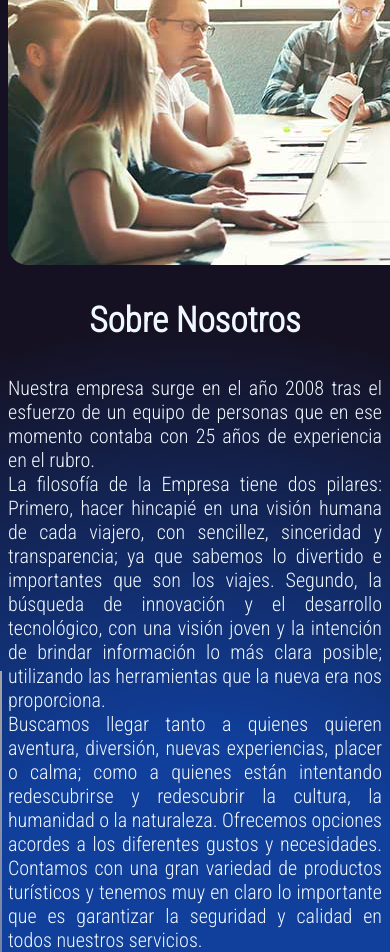
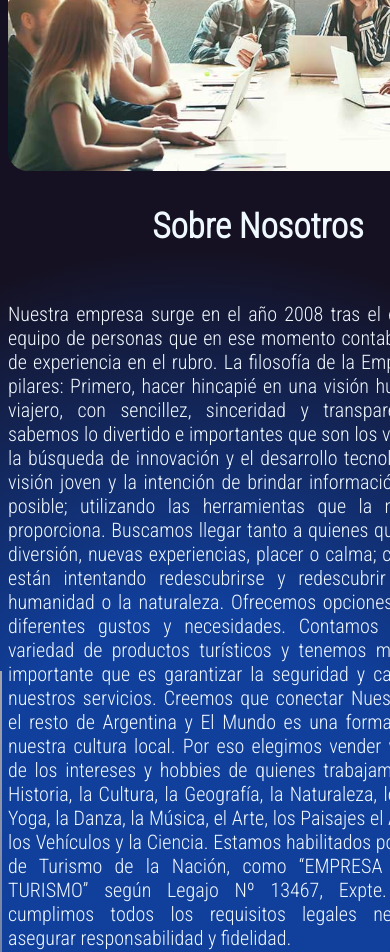
Before and after one commit to Miliano22/VisitArgentina, a plain HTML site: page pages/nosotros.html in a window 390 px wide. Shown: the part 173-1125 px from the top of the page. Drawn offline with Linux system fonts and the light colour scheme.

Commit message:
adaptacio na diferentes pantallas

```diff
--- a/css/main.css
+++ b/css/main.css
@@ -62,7 +62,6 @@ header {
 }
 
 /* Estilos generales */
-
 a{
   font-size: 20px;
   color: aliceblue;
@@ -84,7 +83,6 @@ h3{
 body{
     background: rgb(16,63,156);
     background: radial-gradient(circle, rgba(16,63,156,1) 22%, rgba(21,17,34,1) 57%);
-
     font-family: 'Roboto Condensed', sans-serif;
 }
 
@@ -97,6 +95,10 @@ body{
     color: aliceblue;
     font-size: 20px;
     text-align: justify;
+    display: flex;
+    justify-content: center;
+    align-items: center;
+    flex-direction: column;
 }
 
 /* Animaciones*/
@@ -127,6 +129,7 @@ body{
   height: 2px;
   background: linear-gradient(270deg, transparent,#a7a4a8);
 }
+
 .btn-neon:hover #span3{
   right: 100%;
   transition: 1s;
@@ -280,7 +283,10 @@ footer{
     grid-column-start: span 2;
 }
 
+/* Responsive */
 @media (min-width:768px){
+
+
   .gallery-container{
     grid-template-columns: repeat(4, 1fr);
     }
@@ -329,3 +335,16 @@ footer{
     grid-column-start: span 2;
   }
 }
+
+
+@media screen and (max-width: 1100px) {
+  .portada img{
+    width: 500px;
+  }
+  .texto{
+    width: 500px;
+  }
+.container{
+  width: 300px;
+}
+}
--- a/pages/nosotros.html
+++ b/pages/nosotros.html
@@ -50,15 +50,17 @@
             <img src="../img/nosotros.jpg" alt="Imagen de nosotros">
         </div>
         <h3>Sobre Nosotros</h3>
-        Nuestra empresa surge en el año 2008 tras el esfuerzo de un equipo de personas que en ese momento contaba con 25 años de experiencia en el rubro.
-        <br>La filosofía de la Empresa tiene dos pilares:
-        Primero, hacer hincapié en una visión humana de cada viajero, con sencillez, sinceridad y transparencia; ya que sabemos lo divertido e importantes que son los viajes.
-        Segundo, la búsqueda de innovación y el desarrollo tecnológico, con una visión joven y la intención de brindar información lo más clara posible; utilizando las herramientas que la nueva era nos proporciona.
-        <br>Buscamos llegar tanto a quienes quieren aventura, diversión, nuevas experiencias, placer o calma; como a quienes están intentando redescubrirse y redescubrir la cultura, la humanidad o la naturaleza.
-        Ofrecemos opciones acordes a los diferentes gustos y necesidades. Contamos con una gran variedad de productos turísticos y tenemos muy en claro lo importante que es garantizar la seguridad y calidad en todos nuestros servicios.
-        <br>Creemos que conectar Nuestra Región con el resto de Argentina y El Mundo es una forma de enriquecer nuestra cultura local. Por eso elegimos vender viajes.
-        Algunos de los intereses y hobbies de quienes trabajamos acá son: la Historia, la Cultura, la Geografía, la Naturaleza, los Animales, el Yoga, la Danza, la Música, el Arte, los Paisajes el Automovilismo, los Vehículos y la Ciencia.
-        <br>Estamos habilitados por La Secretaría de Turismo de la Nación, como “EMPRESA DE VIAJES Y TURISMO” según Legajo Nº 13467, Expte. Nº 1164/07, cumplimos todos los requisitos legales necesarios para asegurar responsabilidad y fidelidad.
+            <p>
+                Nuestra empresa surge en el año 2008 tras el esfuerzo de un equipo de personas que en ese momento contaba con 25 años de experiencia en el rubro.
+                La filosofía de la Empresa tiene dos pilares:
+                Primero, hacer hincapié en una visión humana de cada viajero, con sencillez, sinceridad y transparencia; ya que sabemos lo divertido e importantes que son los viajes.
+                Segundo, la búsqueda de innovación y el desarrollo tecnológico, con una visión joven y la intención de brindar información lo más clara posible; utilizando las herramientas que la nueva era nos proporciona.
+                Buscamos llegar tanto a quienes quieren aventura, diversión, nuevas experiencias, placer o calma; como a quienes están intentando redescubrirse y redescubrir la cultura, la humanidad o la naturaleza.
+                Ofrecemos opciones acordes a los diferentes gustos y necesidades. Contamos con una gran variedad de productos turísticos y tenemos muy en claro lo importante que es garantizar la seguridad y calidad en todos nuestros servicios.
+                Creemos que conectar Nuestra Región con el resto de Argentina y El Mundo es una forma de enriquecer nuestra cultura local. Por eso elegimos vender viajes.
+                Algunos de los intereses y hobbies de quienes trabajamos acá son: la Historia, la Cultura, la Geografía, la Naturaleza, los Animales, el Yoga, la Danza, la Música, el Arte, los Paisajes el Automovilismo, los Vehículos y la Ciencia.
+                Estamos habilitados por La Secretaría de Turismo de la Nación, como “EMPRESA DE VIAJES Y TURISMO” según Legajo Nº 13467, Expte. Nº 1164/07, cumplimos todos los requisitos legales necesarios para asegurar responsabilidad y fidelidad.
+            </p>
     </div>
     <div class="consultas">
         <h4>Dejanos tus consultas</h4>
```
Also changed, not shown: index.html (+29 -28 lines), pages/contacto.html (+1 -1 lines), pages/destinos.html (+19 -16 lines). Lines whose indentation alone changed are shown as unchanged.
